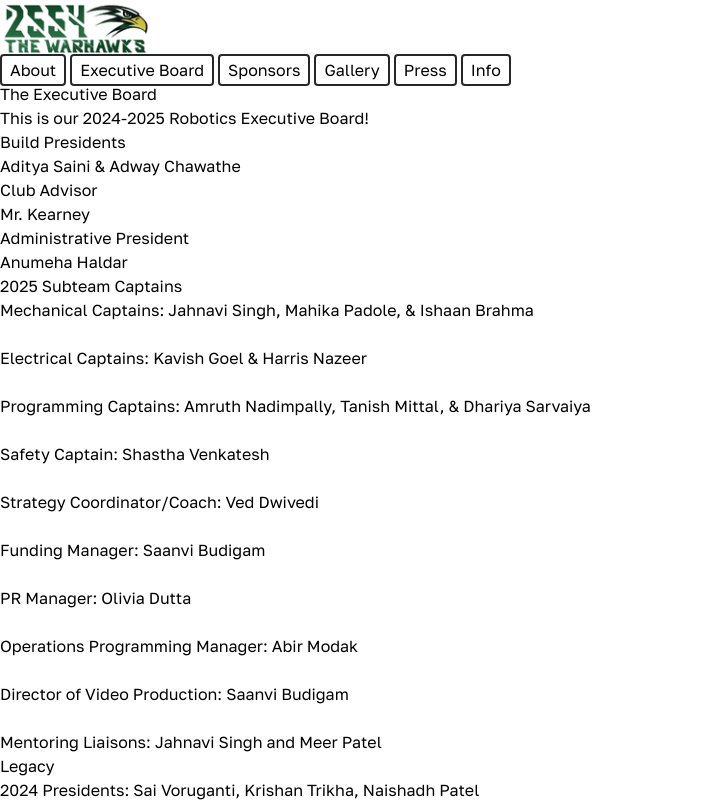
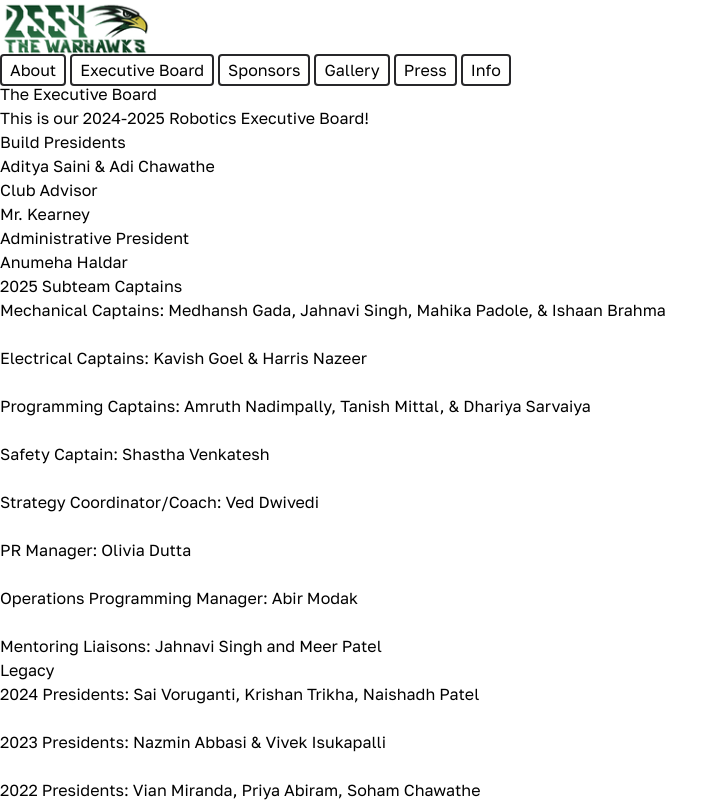
Before and after one commit to Team2554/JPSRobotics2554Website, a SvelteKit app: page /executive-board in a window 1280 px wide. Shown: the top 802 px of the page, without its empty margins (0-728 px from the left). Built offline with nearby package versions, Linux system fonts and the light colour scheme.

Commit message:
update eboard

```diff
--- a/src/routes/executive-board/+page.svelte
+++ b/src/routes/executive-board/+page.svelte
@@ -9,7 +9,7 @@
 	<div class="grid grid-cols-3 text-white mt-5">
 		<div>
 			<h3 class="text-3xl uppercase font-bold">Build Presidents</h3>
-			<p class="text-2xl mt-4">Aditya Saini & Adway Chawathe</p>
+			<p class="text-2xl mt-4">Aditya Saini & Adi Chawathe</p>
 		</div>
 		<div>
 			<h3 class="text-3xl uppercase font-bold">Club Advisor</h3>
@@ -29,7 +29,7 @@
 <div class="max-w-5xl mx-auto pt-2">
 	<div class="text-center mt-7 text-2xl">
 		<p>
-			<span class="font-semibold">Mechanical Captains:</span> Jahnavi Singh, Mahika Padole, & Ishaan Brahma
+			<span class="font-semibold">Mechanical Captains:</span> Medhansh Gada, Jahnavi Singh, Mahika Padole, & Ishaan Brahma
 		</p>
 		<br />
 		<p>
@@ -49,19 +49,11 @@
 		</p>
 		<br />
 		<p>
-			<span class="font-semibold">Funding Manager:</span> Saanvi Budigam
-		</p>
-		<br />
-		<p>
 			<span class="font-semibold">PR Manager:</span> Olivia Dutta
 		</p>
 		<br />
 		<p>
 			<span class="font-semibold">Operations Programming Manager:</span> Abir Modak
-		</p>
-		<br />
-		<p>
-			<span class="font-semibold">Director of Video Production:</span> Saanvi Budigam
 		</p>
 		<br />
 		<p>
```
Also changed, not shown: 1 other file (tests, documents, lock files or other folders).
